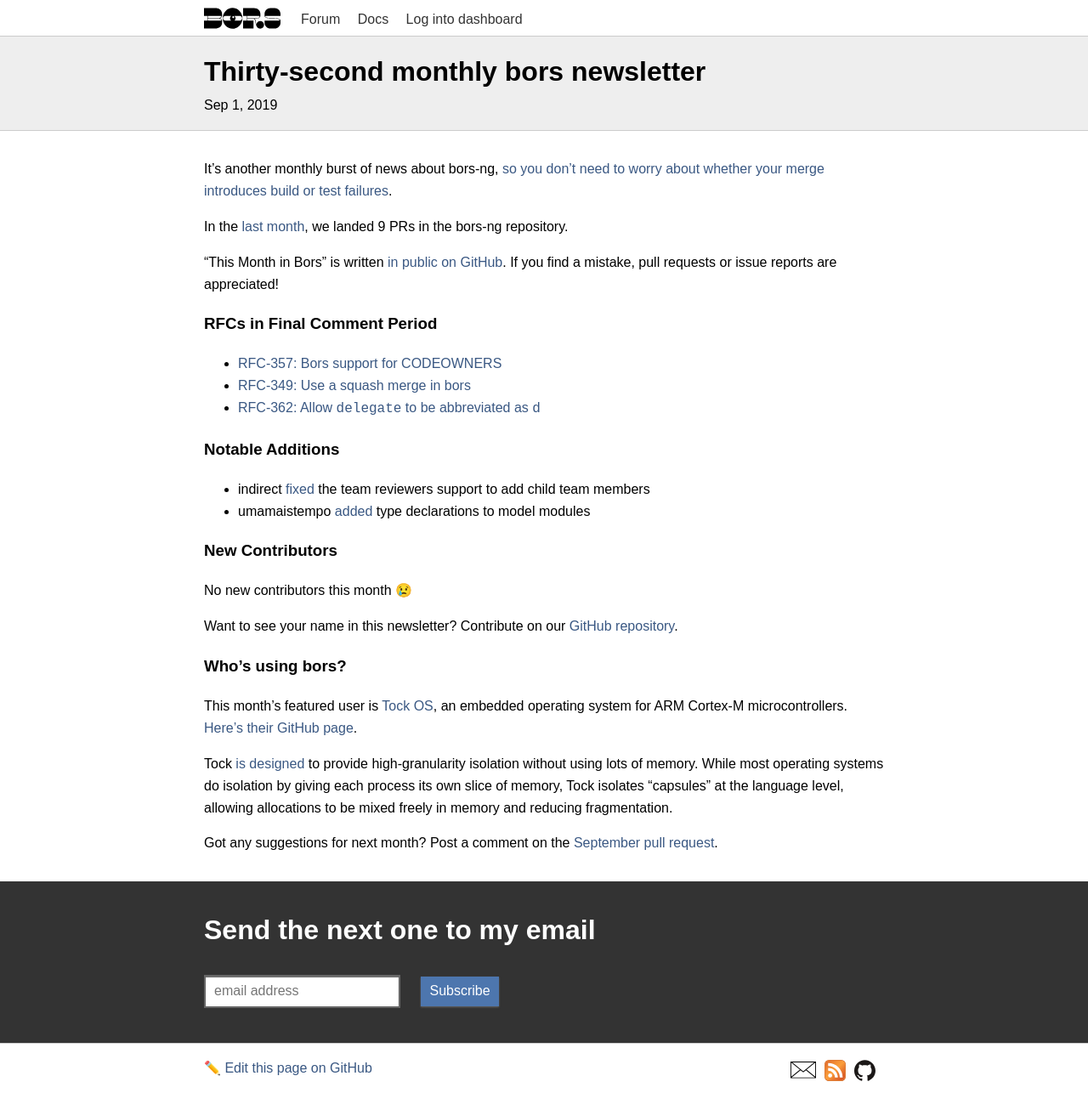
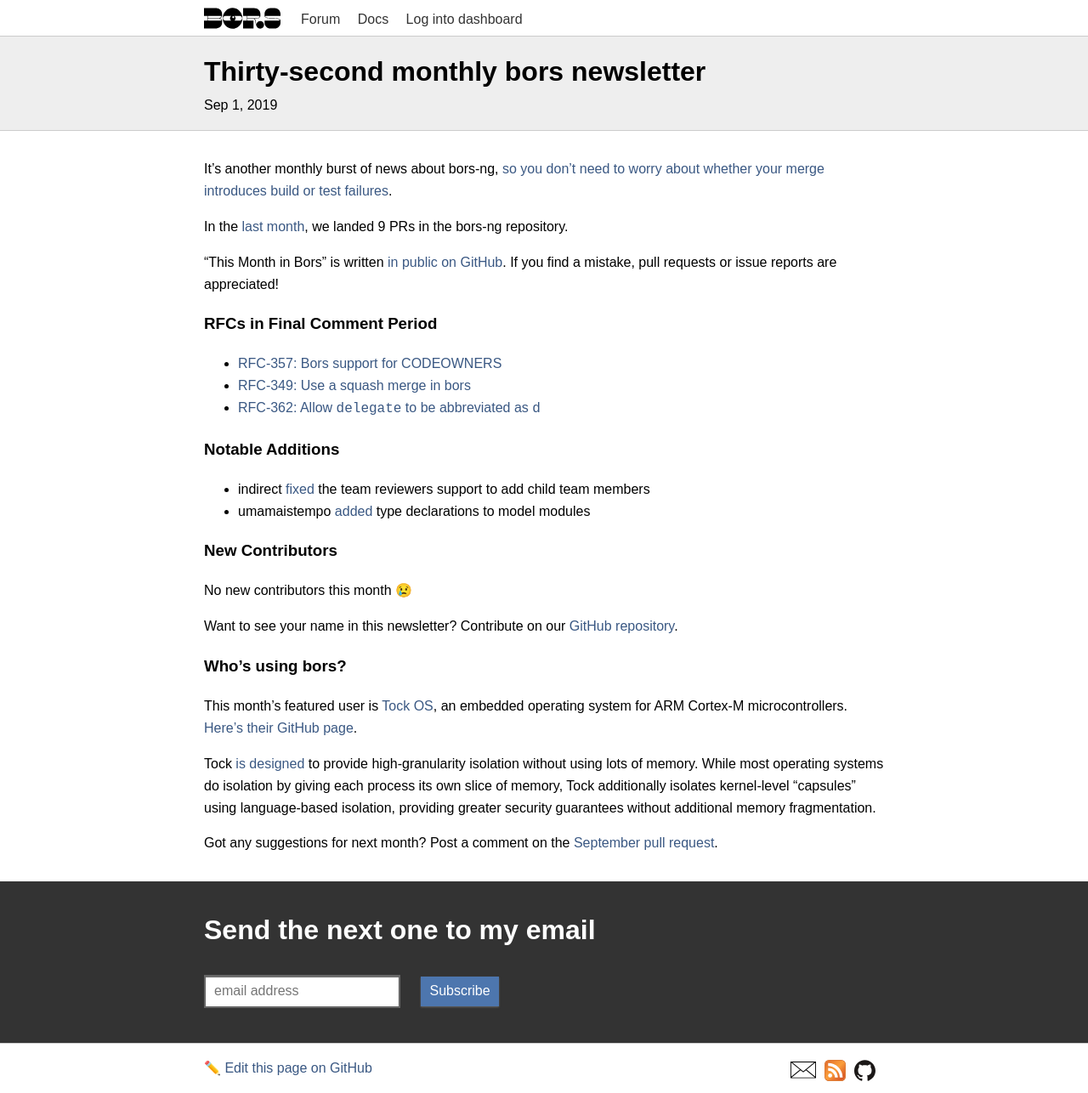
Before and after one commit to bors-ng/bors-ng.github.io, a Jekyll site: the page built from _posts/2019-09-01-tmib-32.md, in a window 1280 px wide. Shown: the whole page at 85% size. Built offline with Jekyll 4.4.1, drawn with Linux system fonts in a browser that asks for light colours.

Commit message:
Update Tock description
@alevy

```diff
--- a/_posts/2019-09-01-tmib-32.md
+++ b/_posts/2019-09-01-tmib-32.md
@@ -41,7 +41,7 @@
 
 This month's featured user is [Tock OS](https://www.tockos.org/), an embedded operating system for ARM Cortex-M microcontrollers. [Here's their GitHub page](https://github.com/tock/tock).
 
-Tock [is designed](https://www.tockos.org/documentation/design) to provide high-granularity isolation without using lots of memory. While most operating systems do isolation by giving each process its own slice of memory, Tock isolates "capsules" at the language level, allowing allocations to be mixed freely in memory and reducing fragmentation.
+Tock [is designed](https://www.tockos.org/documentation/design) to provide high-granularity isolation without using lots of memory. While most operating systems do isolation by giving each process its own slice of memory, Tock additionally isolates kernel-level "capsules" using language-based isolation, providing greater security guarantees without additional memory fragmentation.
 
 Got any suggestions for next month?
 Post a comment on the [September pull request](https://github.com/bors-ng/bors-ng.github.io/pull/85).
```
